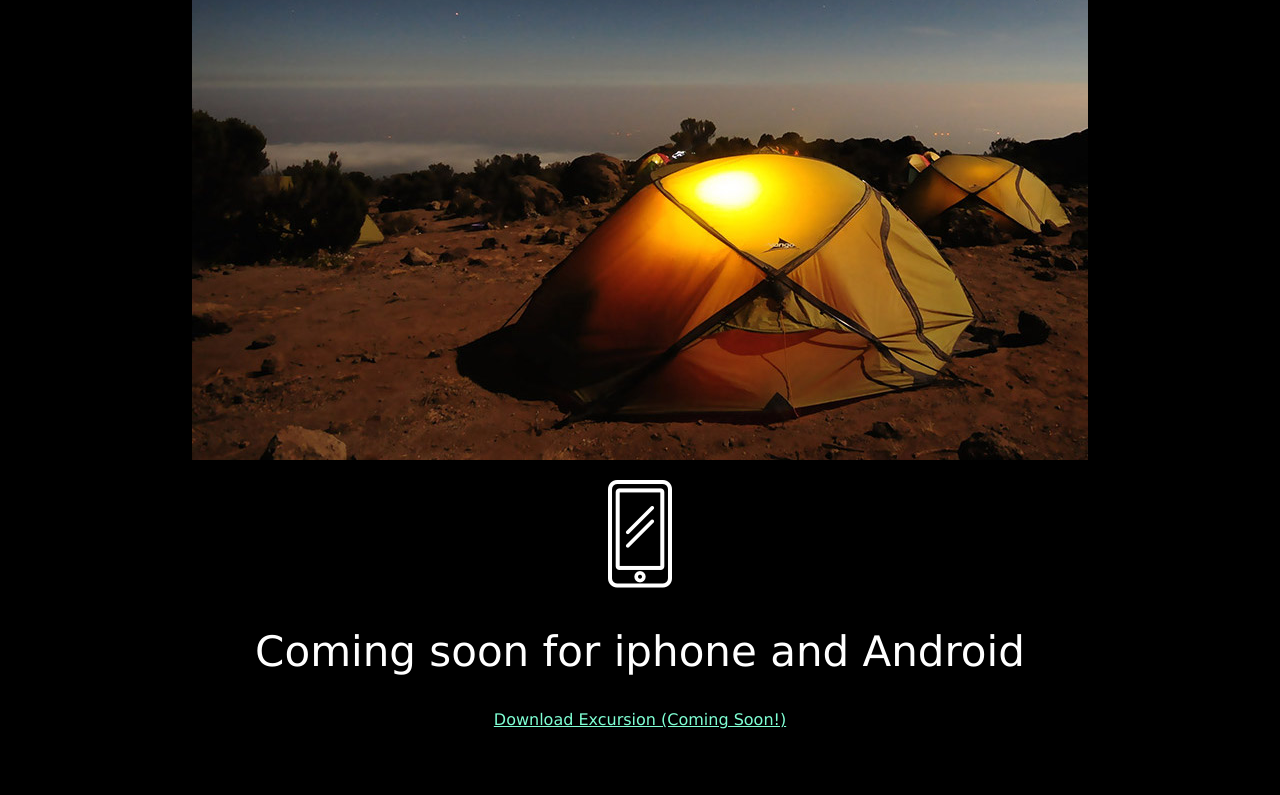
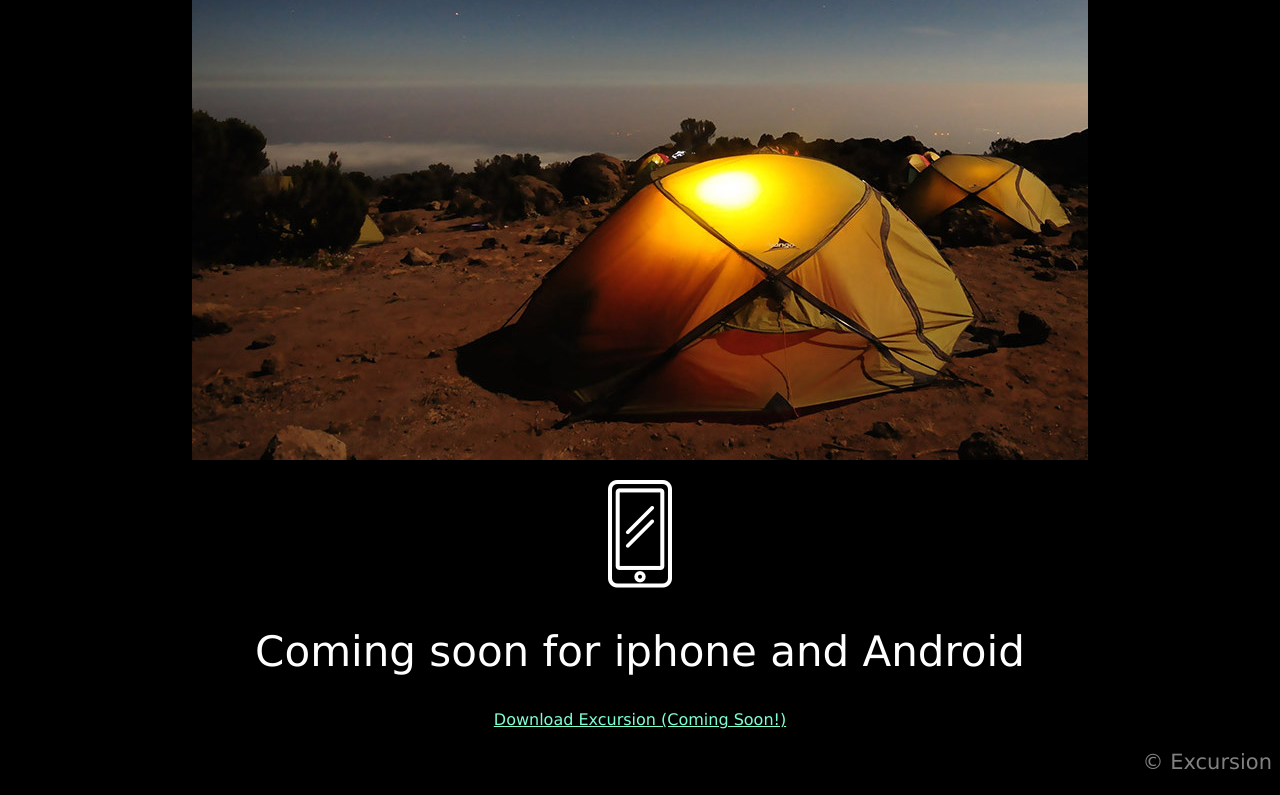
Before and after one commit to vignanreddyk/excursion, a plain HTML site: page index.html in a window 1280 px wide. Shown: the part 552-1347 px from the top of the page. Before the commit the page ends 1297 px from the top, so only its background shows below. Drawn offline with Linux system fonts and the light colour scheme.

Commit message:
Final push

```diff
--- a/index.html
+++ b/index.html
@@ -19,5 +19,6 @@
         <p> <img src="resources/Images/phone.png" alt=""> </p>
         <h2 class="header--secondary">Coming soon for iphone and Android</h2>
         <p><a class="link--cta" href="#">Download Excursion (Coming Soon!)</a></body></p>
+        <p class="footer--copyright" >© Excursion</p>
     </body>
 </html>
--- a/resources/css/style.css
+++ b/resources/css/style.css
@@ -23,7 +23,17 @@ body {
     color: gray;
 }
 
+/* LINKS */
+
 .link--cta {
     font-size: 16px;
     color: aquamarine;
 }
+
+/* FOOTER */
+
+.footer--copyright {
+    font-size: 21px;
+    color:gray;
+    text-align: right;
+}
```
